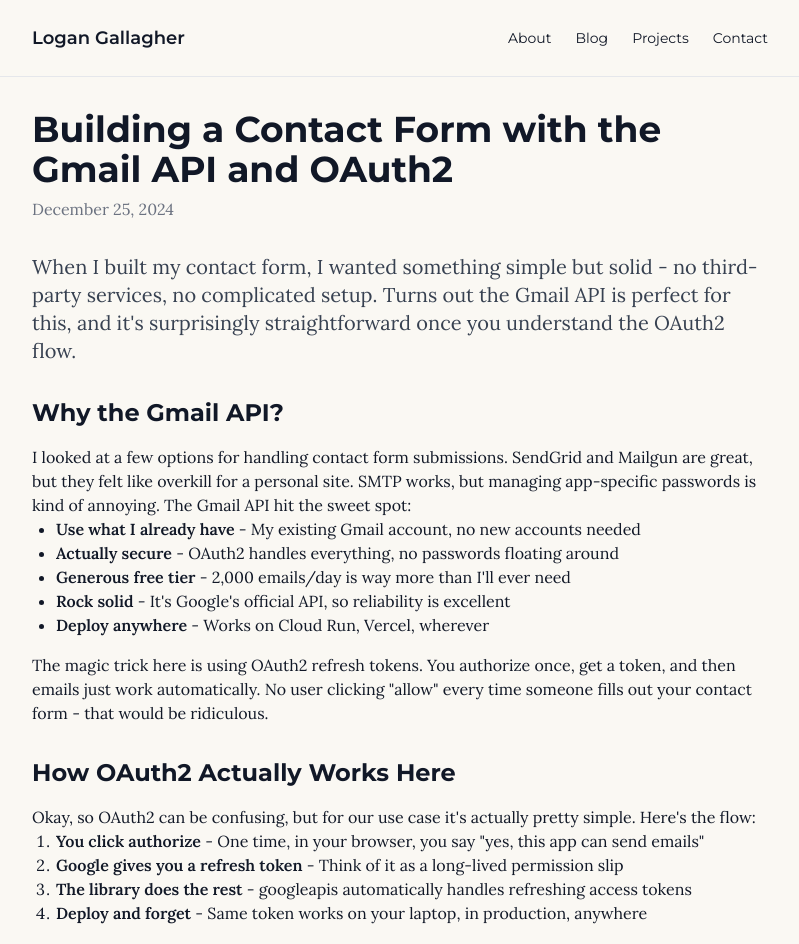
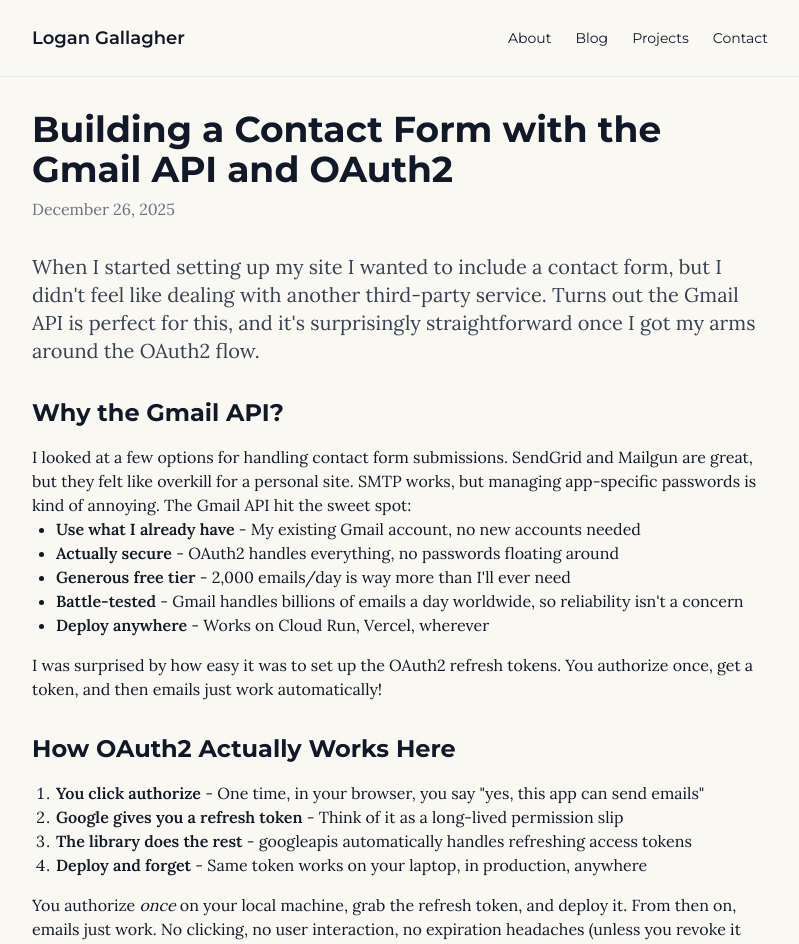
Before and after one commit to gallaglo/personal-website, a Next.js app: page /blog/gmail-api-contact-form in a window 1280 px wide. Shown: the top 944 px of the page, without its empty margins (240-1039 px from the left). Built offline with nearby package versions, Linux system fonts and the light colour scheme.

Commit message:
update contact form blog content

```diff
--- a/app/blog/gmail-api-contact-form/page.tsx
+++ b/app/blog/gmail-api-contact-form/page.tsx
@@ -5,13 +5,12 @@
         <h1 className="text-4xl font-bold mb-2 font-sans">
           Building a Contact Form with the Gmail API and OAuth2
         </h1>
-        <time className="text-gray-500">December 25, 2024</time>
+        <time className="text-gray-500">December 26, 2025</time>
       </header>
 
       <p className="lead text-xl text-gray-700 mb-6">
-        When I built my contact form, I wanted something simple but solid - no third-party
-        services, no complicated setup. Turns out the Gmail API is perfect for this, and
-        it's surprisingly straightforward once you understand the OAuth2 flow.
+        When I started setting up my site I wanted to include a contact form, but I didn't feel like dealing with another third-party service.
+        Turns out the Gmail API is perfect for this, and it's surprisingly straightforward once I got my arms around the OAuth2 flow.
       </p>
 
       <h2 className="text-2xl font-bold mt-8 mb-4 font-sans">Why the Gmail API?</h2>
@@ -24,20 +23,15 @@
         <li><strong>Use what I already have</strong> - My existing Gmail account, no new accounts needed</li>
         <li><strong>Actually secure</strong> - OAuth2 handles everything, no passwords floating around</li>
         <li><strong>Generous free tier</strong> - 2,000 emails/day is way more than I'll ever need</li>
-        <li><strong>Rock solid</strong> - It's Google's official API, so reliability is excellent</li>
+        <li><strong>Battle-tested</strong> - Gmail handles billions of emails a day worldwide, so reliability isn't a concern</li>
         <li><strong>Deploy anywhere</strong> - Works on Cloud Run, Vercel, wherever</li>
       </ul>
       <p>
-        The magic trick here is using OAuth2 refresh tokens. You authorize once, get a token,
-        and then emails just work automatically. No user clicking "allow" every time someone
-        fills out your contact form - that would be ridiculous.
+        I was surprised by how easy it was to set up the OAuth2 refresh tokens. You authorize once, get a token,
+        and then emails just work automatically!
       </p>
 
       <h2 className="text-2xl font-bold mt-8 mb-4 font-sans">How OAuth2 Actually Works Here</h2>
-      <p>
-        Okay, so OAuth2 can be confusing, but for our use case it's actually pretty simple.
-        Here's the flow:
-      </p>
       <ol className="list-decimal pl-6 mb-4">
         <li><strong>You click authorize</strong> - One time, in your browser, you say "yes, this app can send emails"</li>
         <li><strong>Google gives you a refresh token</strong> - Think of it as a long-lived permission slip</li>
@@ -45,7 +39,7 @@
         <li><strong>Deploy and forget</strong> - Same token works on your laptop, in production, anywhere</li>
       </ol>
       <p>
-        The beautiful part: you authorize <em>once</em> on your local machine, grab the refresh
+        You authorize <em>once</em> on your local machine, grab the refresh
         token, and deploy it. From then on, emails just work. No clicking, no user interaction,
         no expiration headaches (unless you revoke it yourself).
       </p>
@@ -70,8 +64,7 @@
 
       <h3 className="text-xl font-semibold mt-6 mb-3 font-sans">OAuth Consent Screen</h3>
       <p>
-        This part always feels a bit silly when you're the only user, but Google needs to know
-        what permissions you're asking for:
+        Google needs to know what permissions you're asking for:
       </p>
       <ol className="list-decimal pl-6 mb-4">
         <li>Go to APIs & Services → OAuth consent screen</li>
@@ -92,7 +85,7 @@
 
       <h3 className="text-xl font-semibold mt-6 mb-3 font-sans">Getting Your Refresh Token</h3>
       <p>
-        I wrote a little script (<code>scripts/get-gmail-token.js</code>) that handles the
+        I wrote a small script (<code>scripts/get-gmail-token.js</code>) that handles the
         one-time OAuth dance. It spins up a local server, opens your browser, and spits out
         the refresh token you need:
       </p>
@@ -150,14 +143,13 @@
 npm run get-gmail-token`}</code>
       </pre>
       <p>
-        Copy the refresh token it outputs and you're golden. That's it - never have to do this again.
+        Copy the refresh token it outputs. That's it. Never have to do this again.
       </p>
 
       <h3 className="text-xl font-semibold mt-6 mb-3 font-sans">The Gmail Utility Module</h3>
       <p>
         All the Gmail API stuff lives in <code>lib/gmail.ts</code>. It handles OAuth,
-        constructs properly formatted MIME messages (because email is stuck in 1982),
-        and sends them via the API:
+        constructs properly formatted MIME messages and sends them via the API:
       </p>
       <pre className="bg-gray-100 p-4 rounded-lg overflow-x-auto mb-4">
         <code>{`// lib/gmail.ts
@@ -241,8 +233,7 @@
 
       <h3 className="text-xl font-semibold mt-6 mb-3 font-sans">The Contact Form Endpoint</h3>
       <p>
-        The actual API route (<code>app/api/contact/route.ts</code>) is pretty straightforward.
-        It validates the form data and calls our Gmail utility:
+        The actual API route (<code>app/api/contact/route.ts</code>) simply validates the form data and calls our Gmail utility:
       </p>
       <pre className="bg-gray-100 p-4 rounded-lg overflow-x-auto mb-4">
         <code>{`// app/api/contact/route.ts
@@ -338,43 +329,38 @@
       <p>
         The refresh token works everywhere. Local dev? Same token in <code>.env.local</code>.
         Production? Same token in Secret Manager. The googleapis library just handles refreshing
-        access tokens automatically. It's kind of beautiful.
+        access tokens automatically.
       </p>
 
       <h3 className="text-xl font-semibold mt-6 mb-3 font-sans">Email Is Weirdly Complicated</h3>
       <p>
         The Gmail API wants messages in RFC 2822 format with MIME boundaries and base64url
-        encoding. It's a bit arcane, but once you have the utility function working, you
-        never think about it again. Just call <code>sendEmail()</code> and move on with your life.
+        encoding. The utility function allowed me to never think about it again.
+        Just call <code>sendEmail()</code>.
       </p>
 
       <h3 className="text-xl font-semibold mt-6 mb-3 font-sans">No Runtime Surprises</h3>
       <p>
         This isn't one of those OAuth flows where users have to click "allow" when they submit
         your form. You authorize once, the token lives on your server, and emails just go out.
-        Exactly what you want for a contact form.
       </p>
 
       <h2 className="text-2xl font-bold mt-8 mb-4 font-sans">Why I Like This Setup</h2>
       <ul className="list-disc pl-6 mb-4">
         <li><strong>Secure by default</strong> - OAuth2 tokens, no passwords to leak</li>
         <li><strong>Completely free</strong> - 2,000 emails/day is way more than I'll ever need</li>
-        <li><strong>Rock solid</strong> - It's Google's API, so it's not going anywhere</li>
-        <li><strong>No vendor lock-in</strong> - No third-party service to worry about</li>
         <li><strong>Set and forget</strong> - Token refresh is automatic, deploys anywhere</li>
       </ul>
 
       <h2 className="text-2xl font-bold mt-8 mb-4 font-sans">Final Thoughts</h2>
       <p>
-        Honestly, this turned out way simpler than I expected. The OAuth2 flow seems
-        intimidating at first, but once you understand the refresh token pattern, it's
-        just a one-time setup. After that, it's fire-and-forget.
+        This turned out way simpler than I expected. Setting up the OAuth2 flow seemed intimidating at first,
+        but once I understood the refresh token pattern, it's just a one-time setup. After that, it's fire-and-forget.
       </p>
       <p className="mt-4">
-        For a personal website or small project, this hits the sweet spot. You get
-        enterprise-grade security without the complexity, and you're using tools you
-        already have (Gmail, GCP). No new accounts, no billing, no third-party dependencies.
-        Just clean, simple email that works.
+        For a personal website or small project, this hits the sweet spot. You get enterprise-grade security
+        without the complexity, and in my case it allowed me to use tools I already rely on (Gmail, GCP).
+        No new accounts, no additional billing, no third-party dependencies. Just clean, simple email that works.
       </p>
     </article>
   );
--- a/app/blog/page.tsx
+++ b/app/blog/page.tsx
@@ -2,7 +2,7 @@
   const posts = [
     {
       title: "Building a Contact Form with the Gmail API and OAuth2",
-      date: "2024-12-25",
+      date: "12/26/2025",
       slug: "gmail-api-contact-form",
       excerpt: "Learn how to implement a contact form using the official Gmail API with OAuth2 authentication - a production-ready solution without third-party email services.",
     },
```
